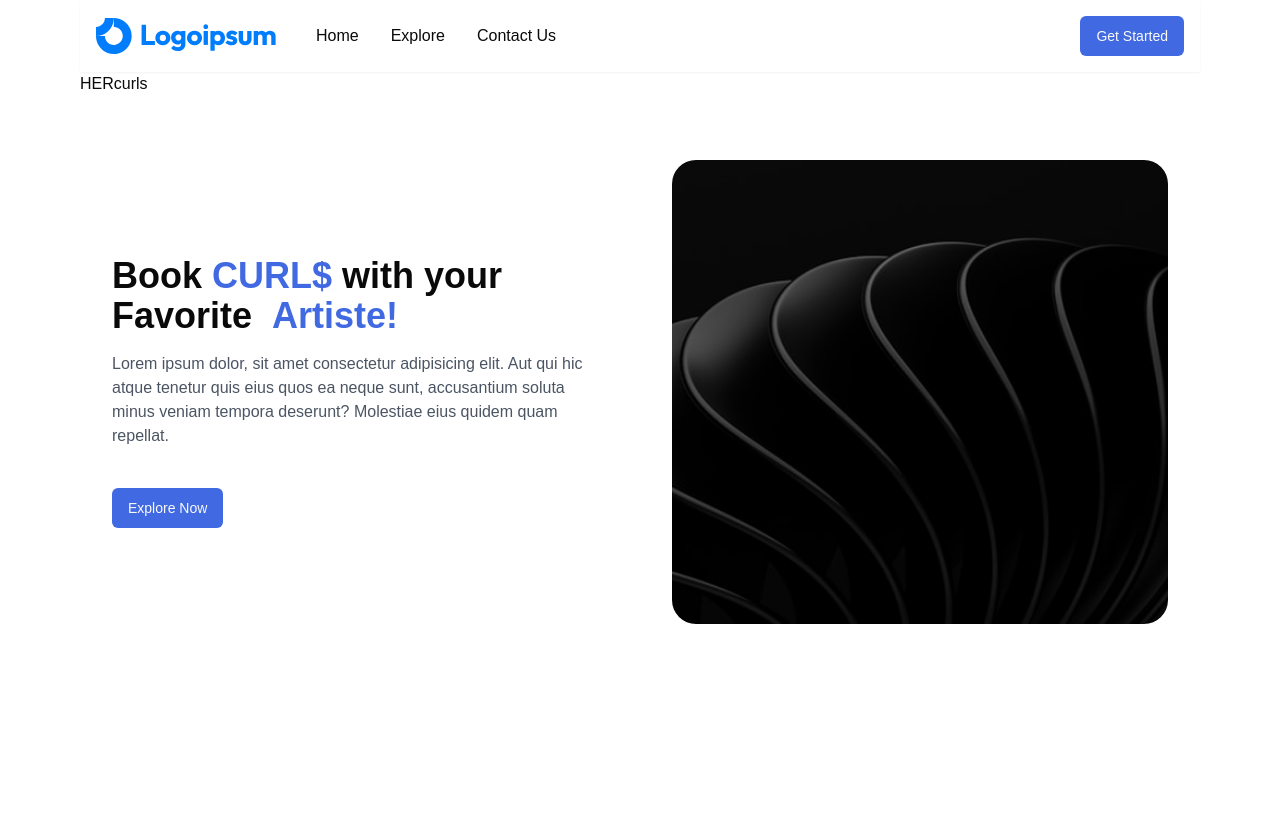
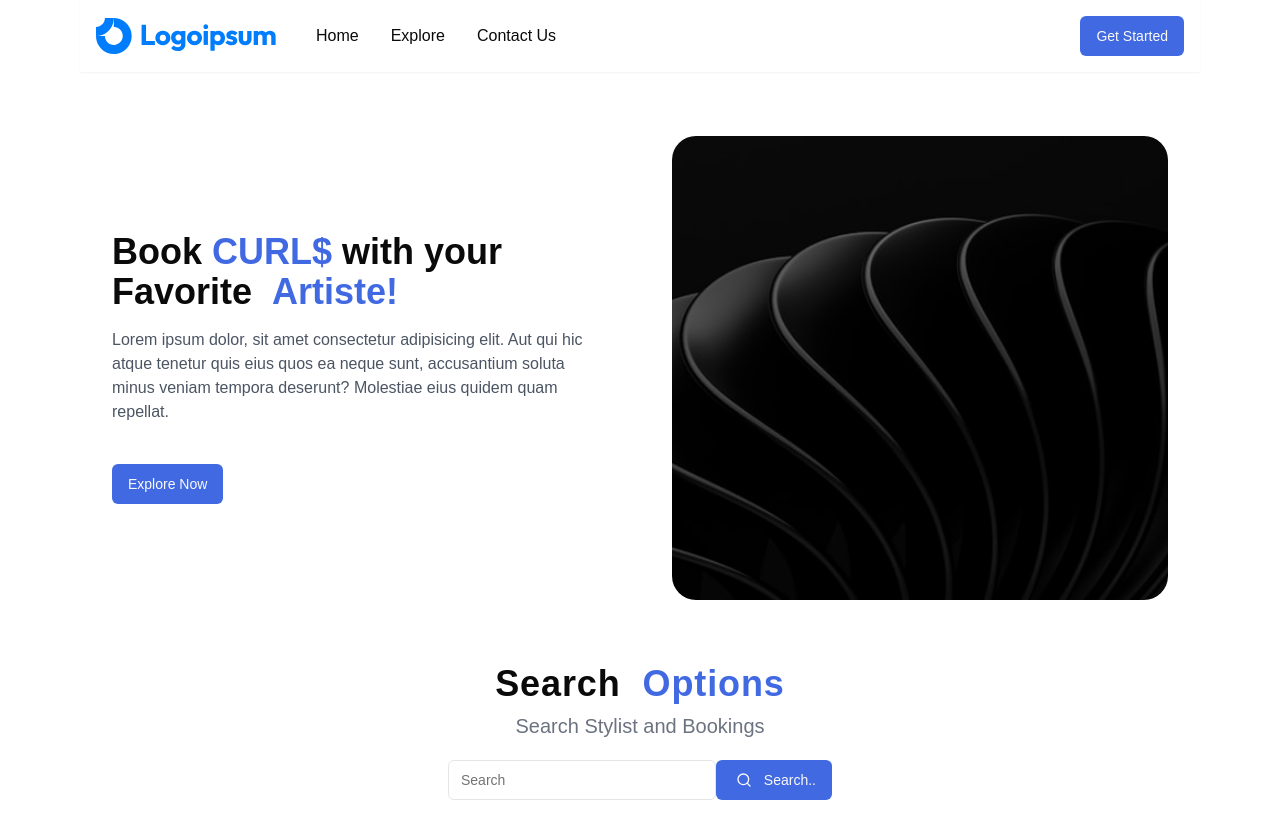
Before and after one commit to mattyricks/curls-temp, a Next.js app: page / in a window 1280 px wide. Before the commit the page ends 800 px from the top, so only its background shows below. Built offline with nearby package versions, Linux system fonts and the light colour scheme.

Commit message:
implements a category search template --no functionality--, imports shadcn Search component

```diff
--- /dev/null
+++ b/app/_components/CategorySearch.jsx
@@ -0,0 +1,30 @@
+import { Input } from '@/components/ui/input'
+import { Button } from '@/components/ui/button'
+import { Search } from 'lucide-react'
+import React from 'react'
+
+function CategorySearch() {
+    return (
+        <div className='mb-10 items-center flex flex-col gap-2'>
+            <h2 className='font-bold text-4xl tracking-wide'>Search &nbsp;
+                <span className='text-primary'>
+                    Options
+                </span>
+            </h2>
+
+            <h2 className='text-gray-500 text-xl'>
+                Search Stylist and Bookings
+            </h2>
+
+            <div className='flex w-full mt-3 max-w-sm items-center'>
+                <Input type='text' placeholder='Search' />
+                <Button type='submit'>
+                    <Search className='h-4 w-f mr-2' />
+                    Search..
+                </Button>
+            </div>
+        </div>
+    )
+}
+
+export default CategorySearch
--- a/app/page.js
+++ b/app/page.js
@@ -1,13 +1,16 @@
 import { Button } from "@/components/ui/button";
 import Image from "next/image";
 import Hero from "./_components/Hero";
+import CategorySearch from "./_components/CategorySearch";
 
 export default function Home() {
   return (
     <div>
-      <h2>HERcurls</h2>
+      {/* Hero Section */}
+      <Hero />
 
-      <Hero />
+      {/* Search Bar & Category Options */}
+      <CategorySearch />
     </div>
   );
 }
--- /dev/null
+++ b/components/ui/input.jsx
@@ -0,0 +1,19 @@
+import * as React from "react"
+
+import { cn } from "@/lib/utils"
+
+const Input = React.forwardRef(({ className, type, ...props }, ref) => {
+  return (
+    (<input
+      type={type}
+      className={cn(
+        "flex h-10 w-full rounded-md border border-input bg-background px-3 py-2 text-sm ring-offset-background file:border-0 file:bg-transparent file:text-sm file:font-medium file:text-foreground placeholder:text-muted-foreground focus-visible:outline-none focus-visible:ring-2 focus-visible:ring-ring focus-visible:ring-offset-2 disabled:cursor-not-allowed disabled:opacity-50",
+        className
+      )}
+      ref={ref}
+      {...props} />)
+  );
+})
+Input.displayName = "Input"
+
+export { Input }
```
